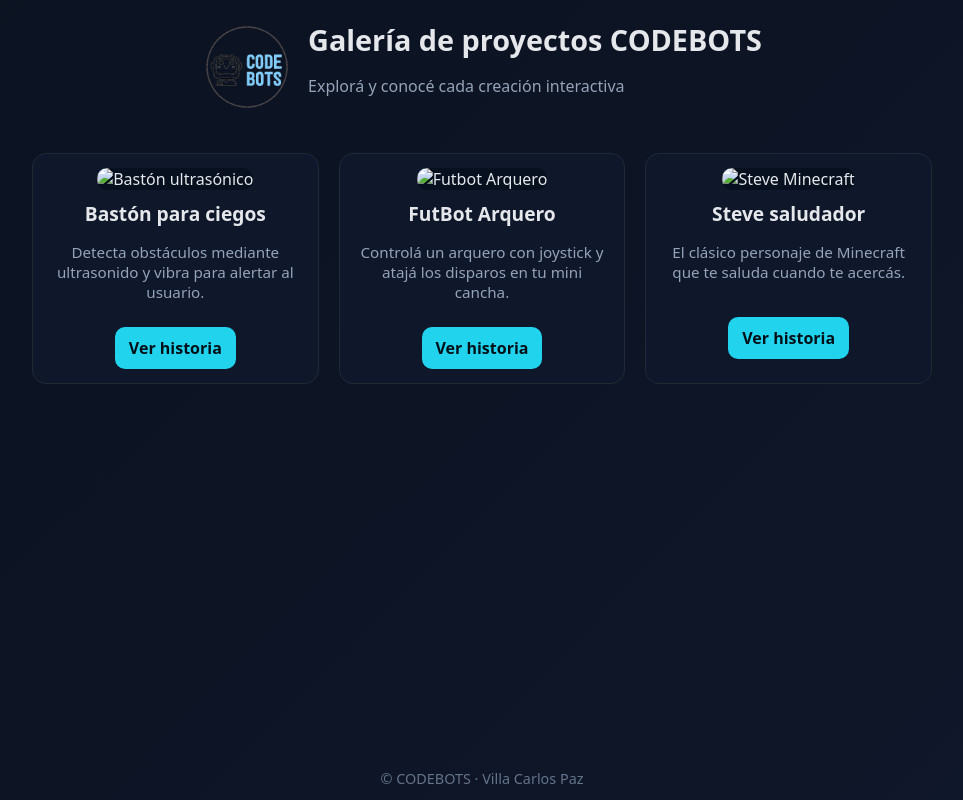
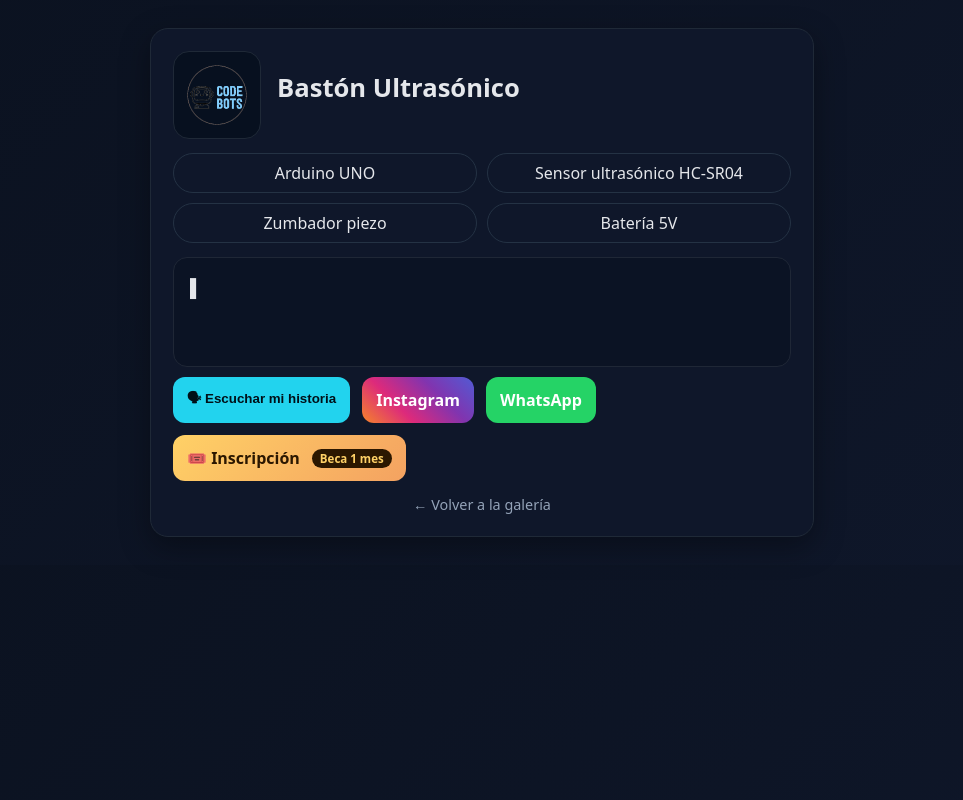
Before and after one commit to Maxitelmo/Memoria_Expandida_Codebots, a plain HTML site: page index_story.html in a window 1280 px wide. Shown: the whole page, without its empty margins (158-1121 px from the left). Drawn offline with Linux system fonts and the light colour scheme.

Commit message:
Refactor index_story.html for improved structure

```diff
--- a/index_story.html
+++ b/index_story.html
@@ -3,121 +3,119 @@
 <head>
   <meta charset="utf-8">
   <meta name="viewport" content="width=device-width, initial-scale=1">
-  <title>CODEBOTS · Galería de Proyectos</title>
+  <title>CODEBOTS · Historia</title>
   <style>
-    body {
-      margin: 0;
-      font-family: system-ui, Segoe UI, Roboto, Ubuntu;
-      background: linear-gradient(135deg,#0b1220,#0f172a);
-      color: #e5e7eb;
-      display: flex;
-      flex-direction: column;
-      align-items: center;
-      min-height: 100vh;
-    }
-    header {
-      display: flex;
-      align-items: center;
-      gap: 16px;
-      padding: 20px;
-    }
-    img.logo {
-      width: 90px;
-      height: 90px;
-      object-fit: contain;
-    }
-    h1 {
-      font-size: 1.8rem;
-      margin: 0;
-    }
-    main {
-      display: grid;
-      grid-template-columns: repeat(auto-fit,minmax(240px,1fr));
-      gap: 20px;
-      width: 90%;
-      max-width: 900px;
-      margin-top: 20px;
-    }
-    .card {
-      background: #0f172a;
-      border: 1px solid #1f2937;
-      border-radius: 14px;
-      padding: 14px;
-      text-align: center;
-      transition: transform .2s, box-shadow .3s;
-    }
-    .card:hover {
-      transform: scale(1.04);
-      box-shadow: 0 0 15px rgba(34,211,238,0.3);
-    }
-    .card img {
-      width: 100%;
-      border-radius: 10px;
-      background: #07101f;
-      height: 160px;
-      object-fit: cover;
-    }
-    .card h2 {
-      font-size: 1.2rem;
-      margin: 10px 0 6px;
-    }
-    .card p {
-      font-size: .95rem;
-      color: #94a3b8;
-      min-height: 50px;
-    }
-    a.btn {
-      display: inline-block;
-      margin-top: 10px;
-      padding: 10px 14px;
-      background: #22d3ee;
-      color: #001018;
-      border-radius: 10px;
-      text-decoration: none;
-      font-weight: 600;
-      transition: background .2s;
-    }
-    a.btn:hover { background: #0ea5e9; }
-    footer {
-      margin-top: auto;
-      padding: 12px;
-      color: #64748b;
-      font-size: .9rem;
-    }
+    :root{--bg:#0b1220;--card:#0f172a;--muted:#94a3b8;--text:#e5e7eb;--accent:#22d3ee}
+    *{box-sizing:border-box}
+    body{margin:0;font-family:system-ui,Segoe UI,Roboto,Ubuntu;background:linear-gradient(135deg,#0b1220,#0f172a);color:var(--text)}
+    .wrap{max-width:720px;margin:0 auto;padding:28px}
+    .card{background:var(--card);border:1px solid #1f2937;border-radius:18px;padding:22px;box-shadow:0 10px 30px rgba(0,0,0,.35)}
+    .header{display:flex;gap:16px;align-items:center;margin-bottom:8px}
+    .logo{width:88px;height:88px;border-radius:16px;border:1px solid #1f2937;object-fit:contain;background:#07101f;padding:10px}
+    h1{font-size:1.6rem;margin:0}
+    .meta{font-size:1rem;color:var(--muted);margin-bottom:16px}
+    .grid{display:grid;grid-template-columns:1fr 1fr;gap:10px;margin:14px 0}
+    .pill{border:1px solid #243244;border-radius:999px;padding:8px 12px;text-align:center}
+    .story{font-size:1.08rem;line-height:1.65;background:#0b1324;border:1px solid #1f2736;border-radius:14px;padding:16px;margin:10px 0;min-height:110px}
+    .cursor{display:inline-block;width:10px}
+    .btns{display:flex;gap:12px;flex-wrap:wrap}
+    .btn{padding:12px 14px;border-radius:12px;border:1px solid #1f2937;background:#0b1324;color:var(--text);text-decoration:none;cursor:pointer;display:flex;align-items:center;gap:8px;font-weight:600}
+    .btn.primary{background:var(--accent);color:#001018;border:none}
+    .btn.instagram{background:linear-gradient(45deg,#f58529,#dd2a7b,#8134af,#515bd4);color:#fff;border:none}
+    .btn.whatsapp{background:#25D366;color:#fff;border:none}
+    .btn.sorteo{background:linear-gradient(135deg,#ffd166,#f4a261);color:#2b1700;border:none;position:relative;animation:pulso 5s infinite ease-in-out}
+    .btn.sorteo .badge{font-size:.72rem;background:#2b1700;color:#ffd166;padding:2px 8px;border-radius:999px;margin-left:4px}
+    footer{margin-top:14px;color:var(--muted);font-size:.9rem;text-align:center}
+    @keyframes pulso{0%,90%,100%{transform:scale(1);box-shadow:0 0 0 rgba(255,209,102,0)}95%{transform:scale(1.08);box-shadow:0 0 15px rgba(255,209,102,.8)}}
   </style>
 </head>
 <body>
-  <header>
-    <img src="LOGO_CODE_transparente.png" class="logo" alt="CODEBOTS">
-    <div>
-      <h1>Galería de proyectos CODEBOTS</h1>
-      <p style="color:#94a3b8">Explorá y conocé cada creación interactiva</p>
-    </div>
-  </header>
-
-  <main>
-    <div class="card">
-      <img src="baston/imagen.png" alt="Bastón ultrasónico">
-      <h2>Bastón para ciegos</h2>
-      <p>Detecta obstáculos mediante ultrasonido y vibra para alertar al usuario.</p>
-      <a class="btn" href="index_story.html?objeto=baston">Ver historia</a>
+<div class="wrap">
+  <div class="card">
+    <div class="header">
+      <img src="LOGO_CODE_transparente.png" class="logo" alt="CodeBOTS">
+      <div>
+        <h1 id="titulo">Memoria expandida</h1>
+        <div class="meta" id="sub">Cargando historia...</div>
+      </div>
     </div>
 
-    <div class="card">
-      <img src="futbot-arquero-joystick/imagen.png" alt="Futbot Arquero">
-      <h2>FutBot Arquero</h2>
-      <p>Controlá un arquero con joystick y atajá los disparos en tu mini cancha.</p>
-      <a class="btn" href="index_story.html?objeto=futbot-arquero-joystick">Ver historia</a>
+    <div class="grid" id="chips"></div>
+
+    <div class="story" id="texto"><span id="type"></span><span class="cursor">▌</span></div>
+
+    <div class="btns">
+      <button class="btn primary" id="hablar">🗣 Escuchar mi historia</button>
+      <a class="btn instagram" href="https://www.instagram.com/codebotsargentina/" target="_blank" rel="noopener">Instagram</a>
+      <a class="btn whatsapp"  href="https://api.whatsapp.com/message/GU4CNXU5ME4BH1?autoload=1&app_absent=0" target="_blank" rel="noopener">WhatsApp</a>
+      <a class="btn sorteo"     href="https://docs.google.com/forms/d/e/1FAIpQLSdXyYNr6Tr0QYBEtIs9GUiIdol9NMm3zD1O1VJL_eHhBi7BEw/viewform?usp=dialog" target="_blank" rel="noopener">
+        🎟️ Inscripción <span class="badge">Beca 1 mes</span>
+      </a>
     </div>
 
-    <div class="card">
-      <img src="steve-minecraft-saludador/imagen.png" alt="Steve Minecraft">
-      <h2>Steve saludador</h2>
-      <p>El clásico personaje de Minecraft que te saluda cuando te acercás.</p>
-      <a class="btn" href="index_story.html?objeto=steve-minecraft-saludador">Ver historia</a>
-    </div>
-  </main>
+    <footer><a href="index.html" style="color:#94a3b8;text-decoration:none">← Volver a la galería</a></footer>
+  </div>
+</div>
 
-  <footer>© CODEBOTS · Villa Carlos Paz</footer>
+<script>
+const params = new URLSearchParams(location.search);
+const id = params.get("objeto") || "baston"; // default
+
+let textoCompleto = "";
+let escribiendo = false;
+let utterance = null;
+
+// Carga JSON desde la raíz (tenés baston.json, futbot-arquero-joystick.json, steve-minecraft-saludador.json)
+async function cargarJSON(id){
+  const url = `./${id}.json`;
+  const r = await fetch(url, {cache:"no-store"});
+  if(!r.ok) throw new Error("No se encontró el JSON: " + url);
+  return r.json();
+}
+
+function narrar(d){
+  const comp = (d.componentes||[]).join(", ");
+  const creador = d.creador || "nuestros makers";
+  const nombre  = d.titulo || d.nombre || id;
+  const utilidad = d.utilidad || d.funcion || "aprender y jugar";
+  return (`¡Hola! Soy ${nombre}. Nací en CODEBOTS y me construyeron ${creador}. ` +
+          `Uso ${comp} para ${utilidad}.`).replace(/\s+/g," ").trim();
+}
+
+function render(d){
+  document.getElementById("titulo").textContent = d.titulo || d.nombre || id;
+  document.getElementById("sub").textContent = d.descripcion || "";
+
+  const chips = document.getElementById("chips");
+  chips.innerHTML = "";
+  (d.componentes||[]).forEach(x=>{
+    const span = document.createElement("div");
+    span.className = "pill"; span.textContent = x; chips.appendChild(span);
+  });
+
+  textoCompleto = narrar(d);
+  resetTypewriter();
+  document.getElementById("hablar").onclick = reproducir;
+}
+
+function resetTypewriter(){ escribiendo=false; document.getElementById("type").textContent=""; }
+function mostrarHasta(i){ document.getElementById("type").textContent = textoCompleto.slice(0,i); }
+
+function reproducir(){
+  speechSynthesis.cancel(); resetTypewriter();
+  const u = new SpeechSynthesisUtterance(textoCompleto);
+  u.lang = "es-AR"; u.rate = 1;
+  u.onboundary = e => { if(typeof e.charIndex==="number"){ mostrarHasta(e.charIndex); escribiendo=true; } };
+  let i=0; const fb=setInterval(()=>{ if(escribiendo){clearInterval(fb);return;} if(i<=textoCompleto.length){mostrarHasta(i++)} else {clearInterval(fb)} },22);
+  u.onend = ()=>{ mostrarHasta(textoCompleto.length); escribiendo=false; };
+  speechSynthesis.speak(u);
+}
+
+// boot
+cargarJSON(id).then(render).catch(err=>{
+  document.getElementById("type").textContent = err.message;
+  document.getElementById("sub").textContent = "Revisá el nombre del archivo y el parámetro ?objeto=";
+});
+</script>
 </body>
 </html>
```
